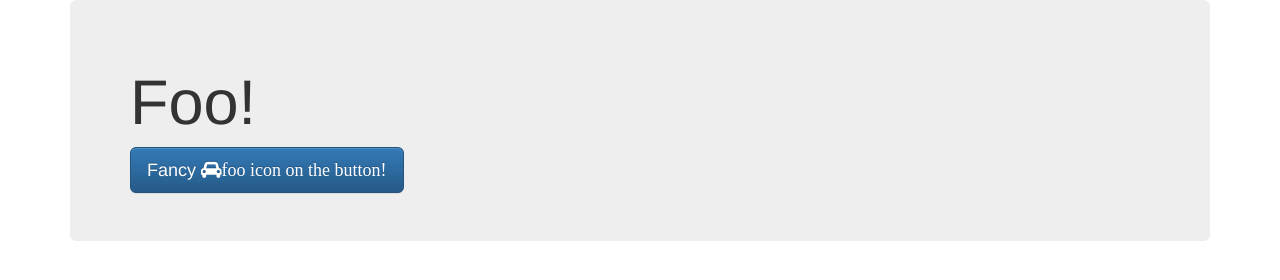
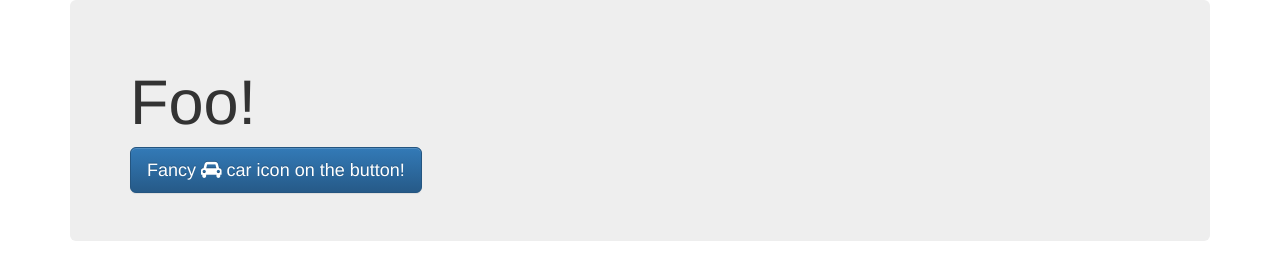
Before and after one commit to gwtnz/gwtnz.github.io, a plain HTML site: page index.html in a window 1280 px wide. Drawn offline with nearby package versions, Linux system fonts and the light colour scheme.

Commit message:
fix typo on button

```diff
--- a/index.html
+++ b/index.html
@@ -17,7 +17,7 @@
 <div class="container">
 <div class="jumbotron">
 <h1>Foo!</h1>
-<button class="btn btn-primary btn-lg">Fancy <i class="fa fa-automobile">foo icon on the button!</i></button>
+<button class="btn btn-primary btn-lg">Fancy <i class="fa fa-automobile"></i> car icon on the button!</button>
 </div>
 </div>
 
```
